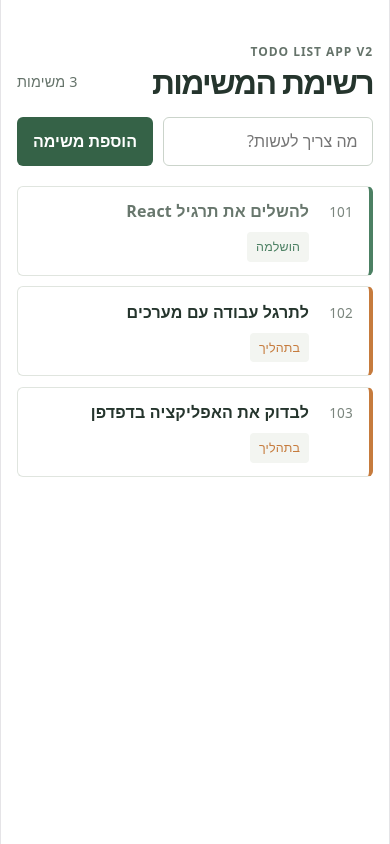
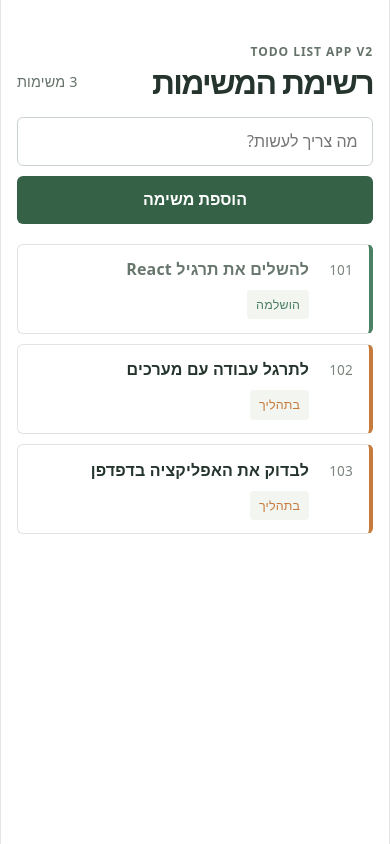
Before and after one commit to Nava-Slutzkin/Todo-List-App-V2, a React (Vite) app: page / in a window 390 px wide. Built offline with nearby package versions, Linux system fonts and the light colour scheme.

Commit message:
feat: implement TodoForm component and integrate it into TodoList for task addition

```diff
--- /dev/null
+++ b/src/TodoForm.css
@@ -0,0 +1,52 @@
+.task-form {
+  display: flex;
+  gap: 0.65rem;
+  margin-bottom: 1.25rem;
+}
+
+.task-form input {
+  flex: 1;
+  min-width: 0;
+  padding: 0.75rem 0.9rem;
+  border: 1px solid #cbd4cb;
+  border-radius: 6px;
+  background: #fff;
+  color: #25352d;
+  font: inherit;
+}
+
+.task-form input:focus-visible {
+  border-color: #4c8063;
+  outline: 2px solid #4c8063;
+  outline-offset: 2px;
+}
+
+.task-form button {
+  padding: 0.75rem 1rem;
+  border: 0;
+  border-radius: 6px;
+  background: #356247;
+  color: #fff;
+  cursor: pointer;
+  font: inherit;
+  font-weight: 600;
+}
+
+.task-form button:hover {
+  background: #294f38;
+}
+
+.task-form button:focus-visible {
+  outline: 2px solid #356247;
+  outline-offset: 2px;
+}
+
+@media (max-width: 480px) {
+  .task-form {
+    flex-wrap: wrap;
+  }
+
+  .task-form button {
+    width: 100%;
+  }
+}
--- /dev/null
+++ b/src/TodoForm.jsx
@@ -0,0 +1,33 @@
+import { useState } from 'react'
+import './TodoForm.css'
+
+function TodoForm({ onAddTask }) {
+  const [taskTitle, setTaskTitle] = useState('')
+
+  function handleSubmit(event) {
+    event.preventDefault()
+
+    const title = taskTitle.trim()
+    if (!title) {
+      return
+    }
+
+    onAddTask(title)
+    setTaskTitle('')
+  }
+
+  return (
+    <form className="task-form" onSubmit={handleSubmit}>
+      <input
+        aria-label="כותרת המשימה החדשה"
+        onChange={(event) => setTaskTitle(event.target.value)}
+        placeholder="מה צריך לעשות?"
+        type="text"
+        value={taskTitle}
+      />
+      <button type="submit">הוספת משימה</button>
+    </form>
+  )
+}
+
+export default TodoForm
--- a/src/TodoList.css
+++ b/src/TodoList.css
@@ -32,49 +32,6 @@
   font-size: 0.9rem;
 }
 
-.task-form {
-  display: flex;
-  gap: 0.65rem;
-  margin-bottom: 1.25rem;
-}
-
-.task-form input {
-  flex: 1;
-  min-width: 0;
-  padding: 0.75rem 0.9rem;
-  border: 1px solid #cbd4cb;
-  border-radius: 6px;
-  background: #fff;
-  color: #25352d;
-  font: inherit;
-}
-
-.task-form input:focus-visible {
-  border-color: #4c8063;
-  outline: 2px solid #4c8063;
-  outline-offset: 2px;
-}
-
-.task-form button {
-  padding: 0.75rem 1rem;
-  border: 0;
-  border-radius: 6px;
-  background: #356247;
-  color: #fff;
-  cursor: pointer;
-  font: inherit;
-  font-weight: 600;
-}
-
-.task-form button:hover {
-  background: #294f38;
-}
-
-.task-form button:focus-visible {
-  outline: 2px solid #356247;
-  outline-offset: 2px;
-}
-
 .task-list {
   display: grid;
   gap: 0.65rem;
--- a/src/TodoList.jsx
+++ b/src/TodoList.jsx
@@ -1,5 +1,6 @@
 import { useState } from 'react'
 import './TodoList.css'
+import TodoForm from './TodoForm'
 import TodoItem from './TodoItem'
 
 const initialTasks = [
@@ -10,21 +11,12 @@ const initialTasks = [
 
 function TodoList() {
   const [tasks, setTasks] = useState(initialTasks)
-  const [newTaskTitle, setNewTaskTitle] = useState('')
 
-  function handleAddTask(event) {
-    event.preventDefault()
-
-    const title = newTaskTitle.trim()
-    if (!title) {
-      return
-    }
-
+  function handleAddTask(title) {
     setTasks((currentTasks) => [
       ...currentTasks,
       { code: Date.now(), title, isCompleted: false },
     ])
-    setNewTaskTitle('')
   }
 
   return (
@@ -35,16 +27,7 @@ function TodoList() {
         <p className="todo-count">{tasks.length} משימות</p>
       </header>
 
-      <form className="task-form" onSubmit={handleAddTask}>
-        <input
-          aria-label="כותרת המשימה החדשה"
-          onChange={(event) => setNewTaskTitle(event.target.value)}
-          placeholder="מה צריך לעשות?"
-          type="text"
-          value={newTaskTitle}
-        />
-        <button type="submit">הוספת משימה</button>
-      </form>
+      <TodoForm onAddTask={handleAddTask} />
 
       <ul className="task-list">
         {tasks.map((task) => (
```
